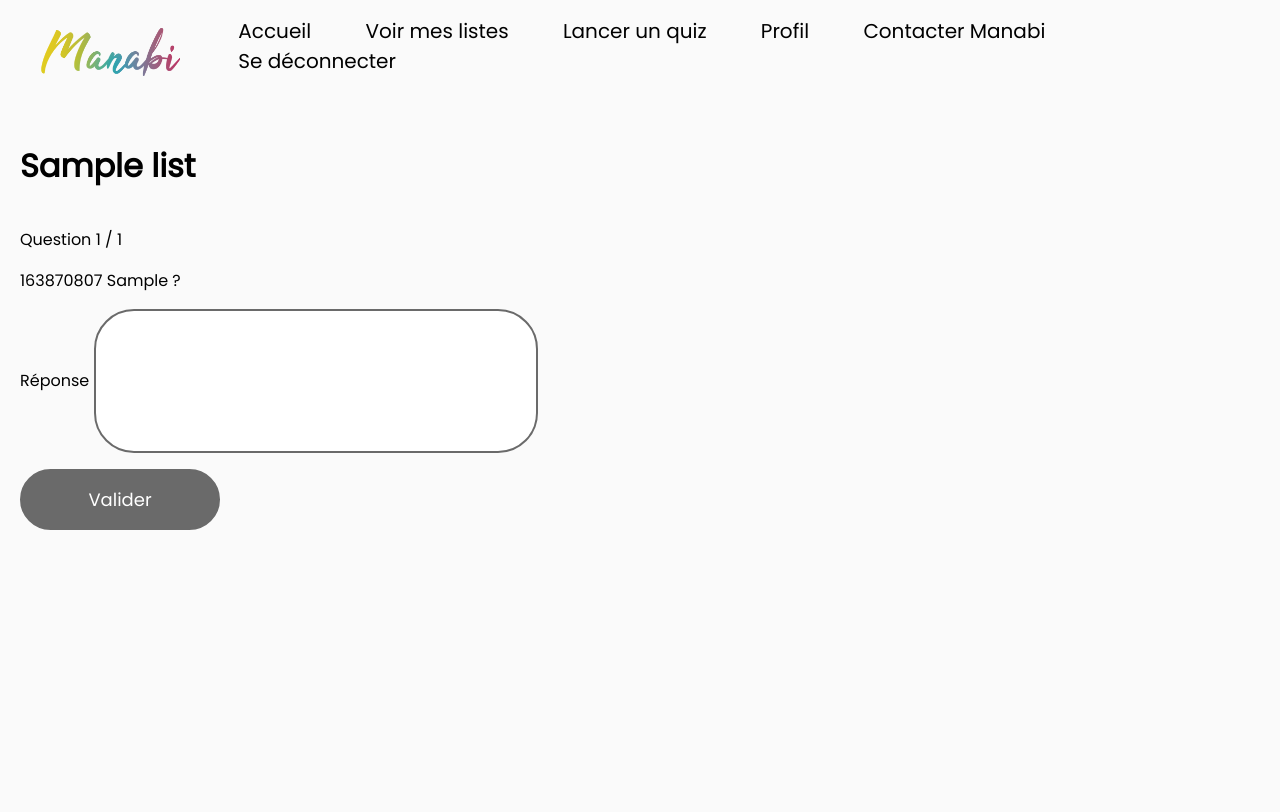
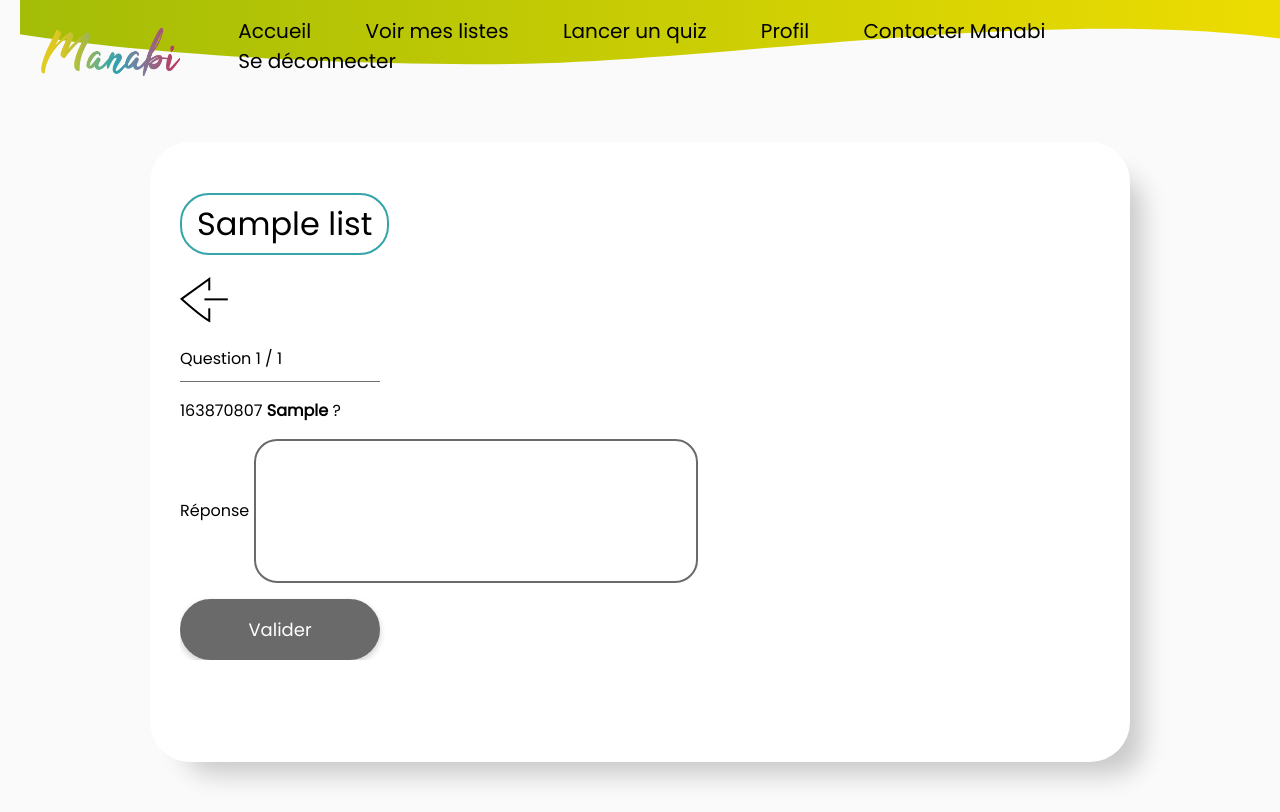
Before and after one commit to Dumorya/Manabi-Symfony, a Symfony app: template templates/quiz/quiz.html.twig in a window 1280 px wide. Before the commit the page ends 530 px from the top, so only its background shows below. Run offline with Twig, Linux system fonts and the light colour scheme; the template is opened without the code that fills it: most values are stand-ins (such as "Sample title", 1, 10 or a date in 2020); some libraries are stand-ins or nearby versions.

Commit message:
design ++

```diff
--- a/public/css/style.css
+++ b/public/css/style.css
@@ -5,7 +5,18 @@ body
     overflow:hidden;
     background-color: #FAFAFA;
     font-family: 'Poppins', sans-serif;
-    margin: 0 20px 0 20px;
+    margin: 0;
+}
+
+h1
+{
+    margin-left: 150px;
+    font-weight: normal;
+}
+
+*:focus
+{
+    outline: none;
 }
 
 .planet
@@ -232,7 +243,11 @@ body
 {
     display: flex;
     align-items: flex-end;
+    margin-left: 20px;
     margin-bottom: 50px;
+    background-image: url(../images/forme_nav.png);
+    background-position: bottom;
+    background-repeat: no-repeat;
 }
 
 .navbar > ul > li
@@ -322,19 +337,21 @@ body
     color: #B63966;
 }
 
+.questionNumber
+{
+    border-bottom: 1px solid #707070;
+    width: 200px;
+    padding-bottom: 10px;
+}
+
 .question > input
 {
     border: 2px solid #6A6A6A;
-    border-radius: 40px;
+    border-radius: 23px;
     background-color: white;
     height: 100px;
     width: 400px;
     padding: 20px;
-}
-
-.quiz:focus div, .quiz:focus, .quiz div:focus, .quiz input:focus
-{
-    outline: none;
 }
 
 .quiz .slick-prev
@@ -342,7 +359,7 @@ body
     display: none !important;
 }
 
-.validateQuestionButton, .quiz .slick-next, .validateQuestionEnd, .goToScore, .restart
+.validateQuestionButton, .quiz .slick-next, .validateQuestionEnd, .goToScore, .restart, .startQuiz
 {
     padding: 15px 0px;
     border-radius: 40px;
@@ -354,9 +371,11 @@ body
     font-family: 'Poppins', sans-serif;
     font-size: 18px;
     transition: all 0.3s ease-out;
+    box-shadow: 0 3px 6px rgba(0,0,0,0.2) ;
 }
 
-.validateQuestionButton:hover, .quiz .slick-next:hover, .validateQuestionEnd:hover, .goToScore:hover, .exit, .restart:hover
+.validateQuestionButton:hover, .quiz .slick-next:hover, .validateQuestionEnd:hover, .goToScore:hover, .exit,
+.restart:hover, .startQuiz:hover
 {
     padding: 15px 0px;
     border-radius: 40px;
@@ -368,14 +387,14 @@ body
     transition: all 0.3s ease-out;
 }
 
-.validateButtonDisabled
+.validateButtonDisabled, .startQuizDisabled
 {
     background-color: #6A6A6A !important;
     border-color: #6A6A6A !important;
     cursor: not-allowed !important;
 }
 
-.validateButtonDisabled:hover
+.validateButtonDisabled:hover, .startQuizDisabled:hover
 {
     color: white !important;
 }
@@ -397,31 +416,114 @@ body
     border-radius: 40px;
     box-shadow: 23px 23px 26px -11px rgba(0,0,0,0.2);
     margin: 50px 150px;
-    height: 100%;
+    height: 50vh;
+    padding: 30px;
 }
 
 .listsContainer form ul
 {
-    margin-left: 40px;
     list-style:none;
 }
 
 .listsContainer form ul li
 {
+    list-style: none;
+}
+
+.blueNotebook, .blueNotebook + label
+{
+    background-image: url(../images/notebook_blue.png);
+    background-repeat: no-repeat;
+}
+
+.redNotebook, .redNotebook + label
+{
+    background-image: url(../images/notebook_red.png);
+    background-repeat: no-repeat;
+}
+
+.yellowNotebook, .yellowNotebook + label
+{
+    background-image: url(../images/notebook_yellow.png);
+    background-repeat: no-repeat;
+}
+
+.listsContainer input[type=checkbox]
+{
+    display: none;
+}
+
+.listsContainer input[type=checkbox] + label
+{
+    height: 186px;
+    width: 141px;
+    display: inline-block;
+    padding: 0;
+    margin: 20px 20px 0 20px;
     cursor: pointer;
 }
 
-.blueNotebook
+.listsContainer li
 {
-    list-style-image: url(../images/notebook_blue.png);
+    border-radius: 8px;
 }
 
-.redNotebook
+.listsContainer ul
 {
-    list-style-image: url(../images/notebook_red.png);
+    display: flex;
 }
 
-.yellowNotebook
+.listLabel
 {
-    list-style-image: url(../images/notebook_yellow.png);
+    text-align: center;
+    margin: 0;
 }
+
+.startQuiz
+{
+    position: absolute;
+    bottom: 20px;
+    left: 50%;
+    transform: translate(-50%, -50%);
+}
+
+/* the quiz has begun */
+.quizContainer
+{
+    background-color: white;
+    border-radius: 40px;
+    box-shadow: 23px 23px 26px -11px rgba(0, 0, 0, 0.2);
+    margin: 50px 150px;
+    height: 70vh;
+    padding: 30px;
+}
+
+.yellowBorder
+{
+    border: 2px solid #E9BC27;
+    border-radius: 29px;
+    margin-left: 0;
+    width: fit-content;
+    text-align: center;
+    padding: 5px 15px;
+}
+
+.redBorder
+{
+    border: 2px solid #B63966;
+    border-radius: 29px;
+    margin-left: 0;
+    width: fit-content;
+    text-align: center;
+    padding: 5px 15px;
+}
+
+.blueBorder
+{
+    border: 2px solid #35A5AA;
+    border-radius: 29px;
+    margin-left: 0;
+    width: fit-content;
+    text-align: center;
+    padding: 5px 15px;
+}
--- a/public/js/quiz.js
+++ b/public/js/quiz.js
@@ -1,6 +1,6 @@
 $(document).ready(function()
 {
-    var score = 0;
+    let score = 0;
 
     // slider
     $('.quiz').slick({
@@ -26,8 +26,8 @@ $(document).ready(function()
         $(this).parent().find('.answerSentence').css('display', 'block');
 
         // get answer written by user
-        var userAnswer = $(this).parent().find('input').val();
-        var trueAnswer = $(this).parent().find('input').attr('data-answer');
+        let userAnswer = $(this).parent().find('input').val();
+        let trueAnswer = $(this).parent().find('input').attr('data-answer');
 
         if(userAnswer === trueAnswer)
         {
@@ -82,8 +82,8 @@ $(document).ready(function()
         $(this).parent().find('.answerSentence').css('display', 'block');
 
         // get answer written by user
-        var userAnswer = $(this).parent().find('input').val();
-        var trueAnswer = $(this).parent().find('input').attr('data-answer');
+        let userAnswer = $(this).parent().find('input').val();
+        let trueAnswer = $(this).parent().find('input').attr('data-answer');
 
         if(userAnswer === trueAnswer)
         {
@@ -114,7 +114,7 @@ $(document).ready(function()
         $('.score b').text(score);
 
         // get the number of questions in the quiz
-        var wordsLength = $('.score').attr('data-words-length');
+        let wordsLength = $('.score').attr('data-words-length');
 
         if(score < wordsLength/4)
         {
@@ -136,7 +136,7 @@ $(document).ready(function()
         {
             $('.congrats').text('Très bon travail !');
         }
-        else if(score === wordsLength)
+        else (score === wordsLength)
         {
             $('.congrats').text('Excellent !');
         }
--- a/templates/quiz/quiz.html.twig
+++ b/templates/quiz/quiz.html.twig
@@ -15,22 +15,36 @@
 {% block body %}
     {{ include('default/_navbar.html.twig') }}
 
-    <h1>{{ list.name }}</h1>
+    <div class="quizContainer">
+        {% set borderColor = '' %}
+        {% if list.noteBookColor == 'redNotebook' %}
+            {% set borderColor = 'redBorder' %}
+        {% elseif list.noteBookColor == 'yellowNotebook' %}
+            {% set borderColor = 'yellowBorder' %}
+        {% else %}
+            {% set borderColor = 'blueBorder' %}
+        {% endif %}
+        <h1 class="{{ borderColor }}">{{ list.name }}</h1>
+        <a href="{{ path('quiz_wordslist') }}"><img src="{{ asset('images/back.png') }}"/></a>
+        {% if words|length == 0 %}
+            <p>Vous n'avez pas encore de liste, ajoutez-en !</p>
 
+            <a href="{{ path('add_words', {'id': list.id}) }}">Ajouter</a>
+        {% else %}
             <div class="quiz">
                 {% for word in words %}
                     {% set questionType = '' %}
                     <div class="question">
-                <p>Question {{ loop.index }} / {{ words|length }}</p>
+                        <p class="questionNumber">Question {{ loop.index }} / {{ words|length }}</p>
                         <p>
                             {% set randomQuestion = random(questions) %}
                             {{ randomQuestion }}
                             {% if randomQuestion == 'Que signifie ' %}
                                 {% set questionType = word.toTranslation %}
-                        {{ word.fromWord }} ?
+                                <b>{{ word.fromWord }}</b> ?
                             {% else %}
                                 {% set questionType = word.fromWord %}
-                        {{ word.toTranslation }} ?
+                                <b>{{ word.toTranslation }}</b> ?
                             {% endif %}
                         </p>
                         <label for="question{{ loop.index }}">Réponse</label>
@@ -47,6 +61,8 @@
                     </div>
                 {% endfor %}
             </div>
+        {% endif %}
+
         <div class="finalScore">
             <p class="score" data-words-length="{{ words|length }}"><b></b> / {{ words|length }}</p>
             <p class="congrats"></p>
@@ -56,6 +72,7 @@
             </form>
             <a class="exit" href="{{ path('homepage') }}">Quitter</a>
         </div>
+    </div>
 
 {% endblock %}
 
--- a/templates/words_list/wordslist.html.twig
+++ b/templates/words_list/wordslist.html.twig
@@ -5,6 +5,7 @@
 
     <h1>Mes listes</h1>
 
+    <div class="listsContainer">
         {% if listNumber == 0 %}
             <p>Vous n'avez pas encore de liste, ajoutez-en !</p>
 
@@ -14,11 +15,14 @@
 
             <ul>
                 {% for list in lists %}
-            <li class="{{ list.notebookColor }}"><a href="{{ path('show_list', {'id': list.id}) }}">{{ list.name }}</a></li>
+                    <li class="{{ list.notebookColor }}">
+                        <a href="{{ path('show_list', {'id': list.id}) }}">{{ list.name }}</a>
+                    </li>
                 {% endfor %}
             </ul>
 
             <a href="{{ path('new_list') }}">Ajouter</a>
         {% endif %}
+    </div>
 
 {% endblock %}
```
Also changed, not shown: public/js/checkbox.js (added, +37 -0 lines), templates/quiz/wordslist.html.twig (+7 -8 lines), public/images/back.png (added), public/images/flag.png (added), public/images/forme_bas fin quiz.png (added), public/images/forme_haut fin quiz.png (added), public/images/forme_nav.png (added), public/images/profile.png (added). Lines whose indentation alone changed are shown as unchanged.
